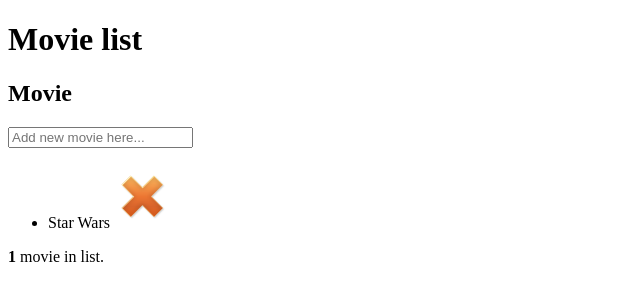
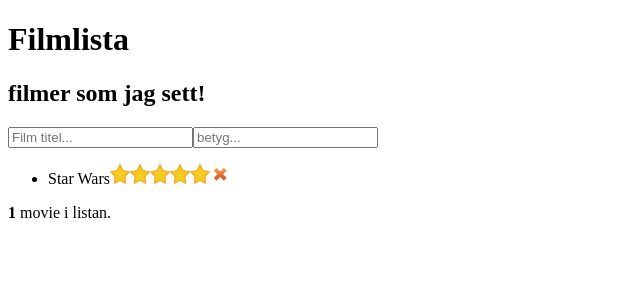
Before and after one commit to tiiildaolsson1/Inl.6, a Next.js app in the folder inl.6_app/: page / in a window 1280 px wide. Shown: the top 300 px of the page, without its empty margins (0-640 px from the left). Built offline with nearby package versions, Linux system fonts and the light colour scheme.

Commit message:
Styling + betyg system funkar!
Bara sorteringsknappar kvar.

Co-Authored-By: Miraelmalla <163842330+miraelmalla@users.noreply.github.com>

```diff
--- a/inl.6_app/src/app/index.css
+++ b/inl.6_app/src/app/index.css
@@ -0,0 +1,4 @@
+.icons {
+    width: 20px;
+    height: auto;
+}
--- a/inl.6_app/src/app/movie.js
+++ b/inl.6_app/src/app/movie.js
@@ -1,14 +1,20 @@
 import React from 'react'
+import './index.css';
+
 
 export default function Movie(props) {
     console.log(props);
+    const stars = [];
+    for (let i = 0; i < props.movie.rating; i++) {
+        stars.push(
+            <img key={i} src="/star.png" alt="star" className='icons float-end'/>
+        );
+    }
     return (
         <li className="list-group-item">
             { props.movie.title }
-            <img
-        src="/delete.png"
-        alt="Ta bort"
-        onClick={() => props.deleteMovie(props.movie.id)}/>
+            {stars}
+            <img src="/delete.png" alt="Ta bort" className="icons float-end" onClick={() => props.deleteMovie(props.movie.id)}/>
         </li>
     )
 }
--- a/inl.6_app/src/app/movielist.js
+++ b/inl.6_app/src/app/movielist.js
@@ -3,30 +3,48 @@ import React, { useState, useRef } from 'react';
 import Movie from './movie';
 
 export default function MovieList() {
-    const [movies, setMovies] = useState([{ id: 1, title: "Star Wars" }]);
-    const inputRef = useRef();
+    const [movies, setMovies] = useState([{ id: 1, title: "Star Wars", rating: "5"}]);
+    const titleRef = useRef();
+    const ratingRef = useRef ();
 
     function addMovie(event) {
         if (event.keyCode === 13) {
+            const title = titleRef.current.value.trim();
+            const rating = ratingRef.current.value.trim();
+
+            if (!title || !rating) {
+                window.alert("du behöver ange både titel och betyg! Försök igen");
+                return;
+            }
+
             const newId = movies.length > 0 ? movies[movies.length - 1].id + 1 : 1;
-            setMovies([...movies, { id: newId, title: inputRef.current.value }]);
-            inputRef.current.value = "";
+            setMovies([...movies, { id: newId, title: title, rating: rating }]);
+
+            titleRef.current.value = "";
+            ratingRef.current.value = "";
         }
     }
+
 
     function deleteMovie(id) {
         setMovies(movies.filter(movie => movie.id !== id));
     }
 
     return (
-        <div className="input-group mb-3">
-            <input className="form-control" ref={inputRef} placeholder="Add new movie here..." onKeyUp={addMovie}/>
+        <div>
+<div className="mb-4">
+    <input className="form-control mb-3" ref={titleRef} placeholder="Film titel..." />
+    <input className="form-control" ref={ratingRef} placeholder="betyg..." onKeyUp={addMovie} />
+</div>
+
+
             <ul className="list-group">
                 {movies.map(movie => (
                     <Movie key={movie.id} movie={movie} deleteMovie={deleteMovie} />
                 ))}
             </ul>
-            <strong>{movies.length} </strong> {movies.length === 1 ? "movie" : "movies"} in list.
+            <strong>{movies.length} </strong> {movies.length === 1 ? "movie" : "filmer"} i listan.
         </div>
     );
+
 }
--- a/inl.6_app/src/app/page.js
+++ b/inl.6_app/src/app/page.js
@@ -4,8 +4,8 @@ import MovieList from './movielist';
 function Page() {
   return (
     <div className="container mt-5">
-      <h1>Movie list</h1>
-      <h2>Movie</h2>
+      <h1>Filmlista</h1>
+      <h2 className='mb-4'>filmer som jag sett!</h2>
       <MovieList />
     </div>
   );
```
